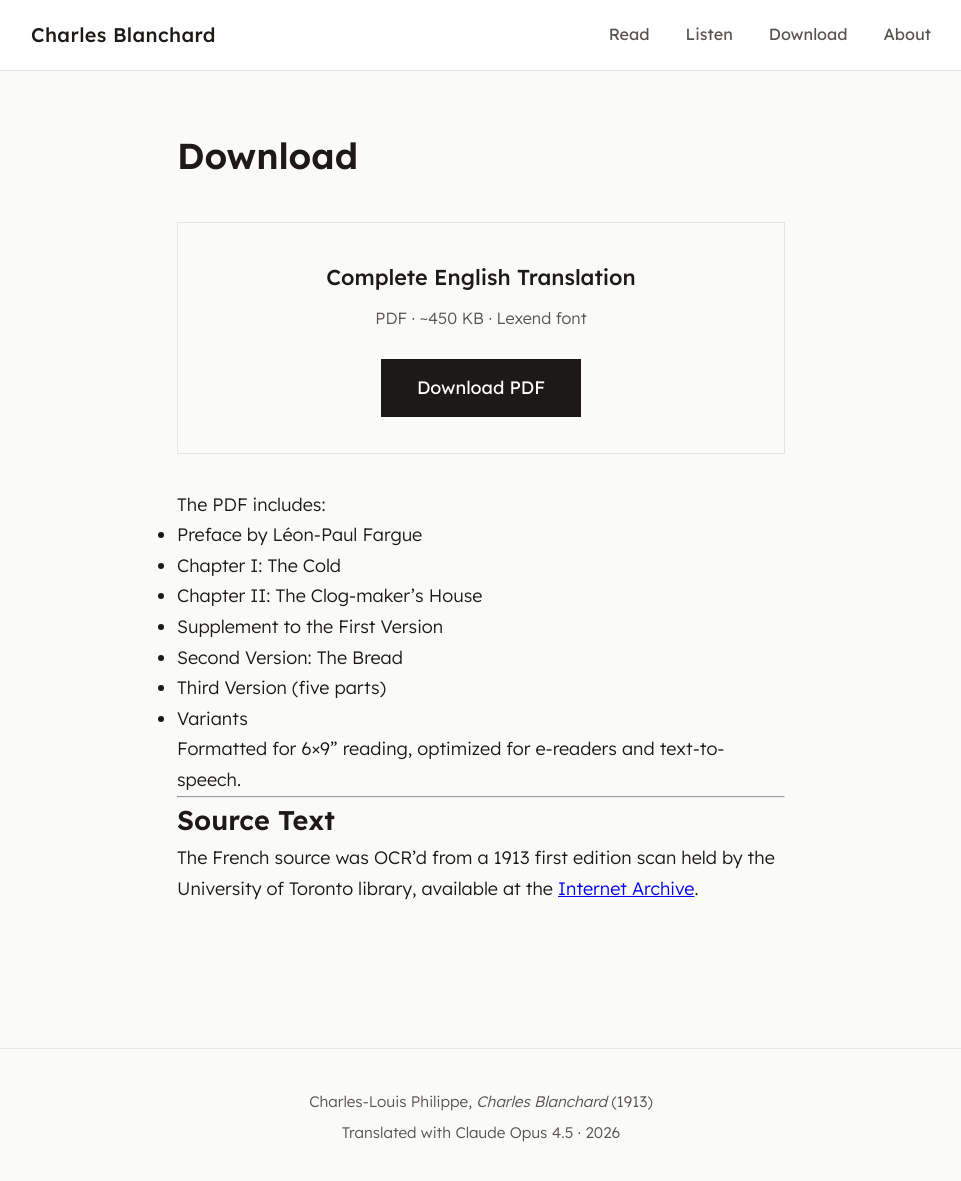
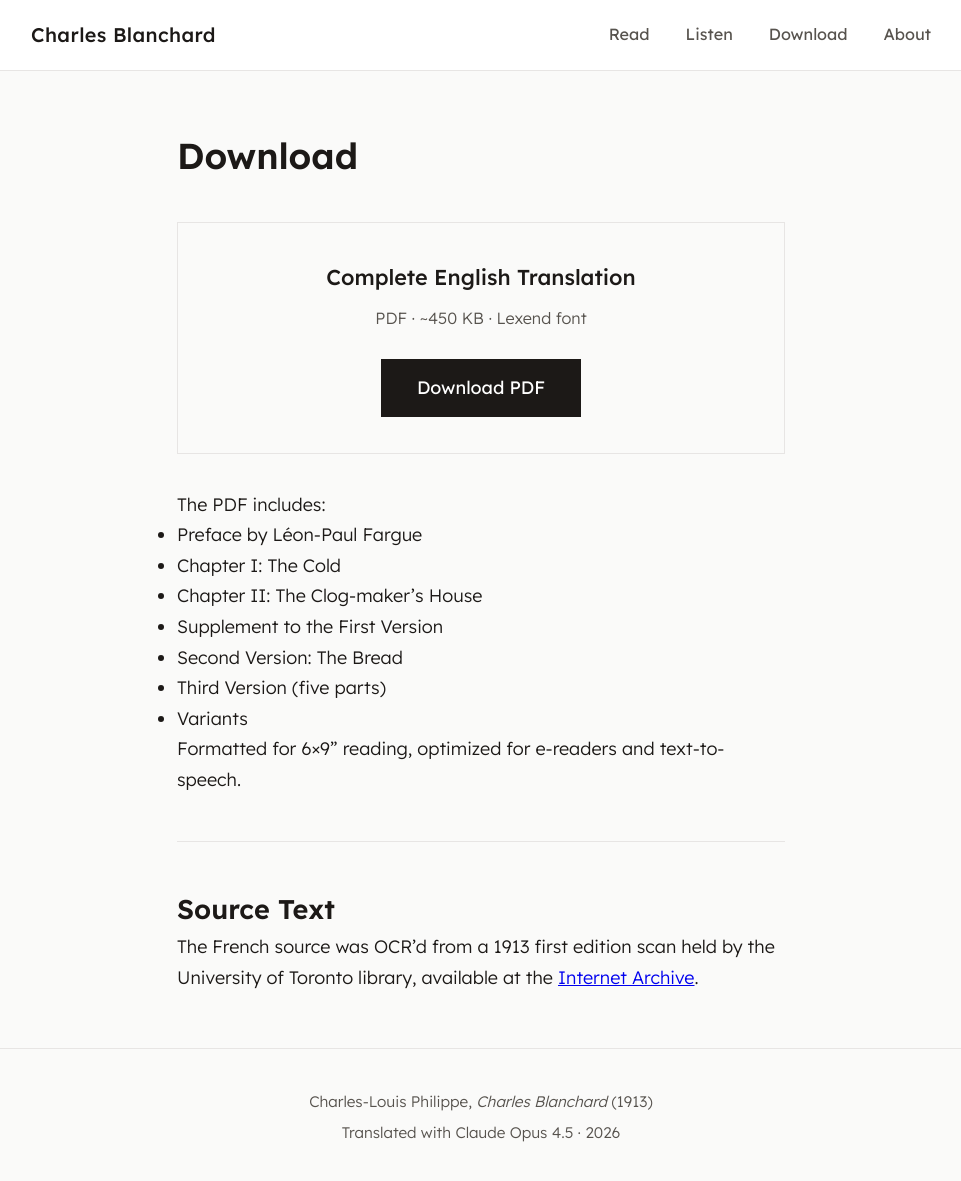
Before and after one commit to bedwards/charles-blanchard, a Jekyll site: the page built from docs/download.md, in a window 1280 px wide and 1186 px high. Shown: the top 1181 px of the window, without its empty margins (159-1120 px from the left). Built offline with Jekyll 4.4.1, drawn with Linux system fonts in a browser that asks for light colours.

Commit message:
hr padding

```diff
--- a/docs/assets/css/style.css
+++ b/docs/assets/css/style.css
@@ -31,6 +31,13 @@ body {
     min-height: 100vh;
     display: flex;
     flex-direction: column;
+}
+
+/* Horizontal Rules */
+hr {
+    border: none;
+    border-top: 1px solid var(--color-border);
+    margin: 2.5rem 0;
 }
 
 /* Navigation */
```
